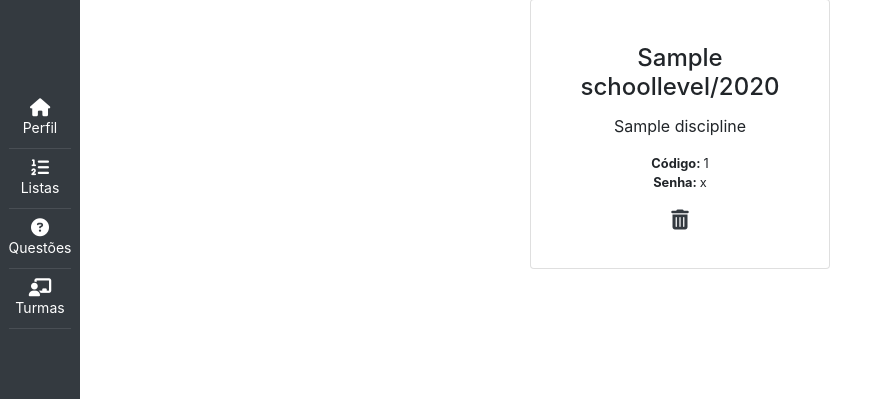
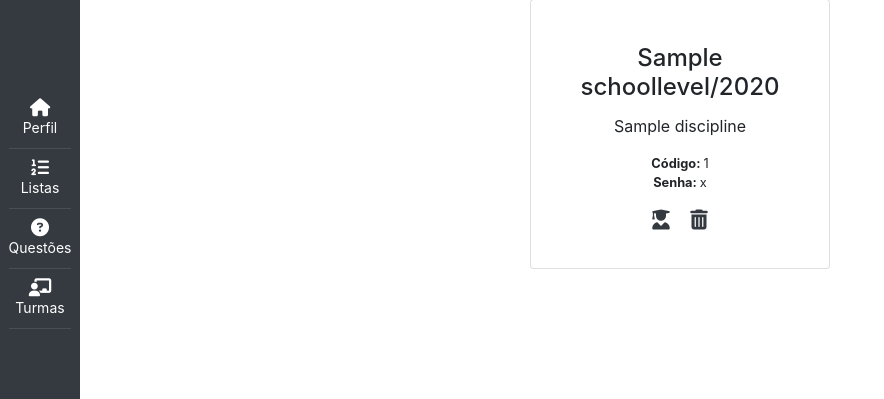
Before and after one commit to GeovanaRamos/chausant, a Django app: page /schoolclass in a window 1280 px wide. Shown: the part 145-544 px from the top of the page, without its empty margins (0-884 px from the left). Run offline with Django 3.2, Linux system fonts and the light colour scheme; a user stored in the database is signed in; tables that the repository leaves empty hold one stand-in row (values such as "Sample post"); some libraries are stand-ins or nearby versions.

Commit message:
Adding view/path/template to list students from school_class

```diff
--- a/web/questionnaire/urls.py
+++ b/web/questionnaire/urls.py
@@ -20,5 +20,6 @@ urlpatterns = [
     path('signup', views.SignUp.as_view(), name='sign_up'),
     path('signin', LoginView.as_view(template_name='registration/sign_in.html'), name='sign_in'),
     path('profile/<pk>', views.UserDetail.as_view(), name="user_detail"),
-    path('profile/update/<pk>', views.UserUpdate.as_view(), name="user_update")
+    path('profile/update/<pk>', views.UserUpdate.as_view(), name="user_update"),
+    path('students/<school_class_pk>', views.SchoolClassStudentList.as_view(), name="student_list")
 ]
--- a/web/questionnaire/views.py
+++ b/web/questionnaire/views.py
@@ -5,7 +5,7 @@ from django.http import JsonResponse
 from django.views.generic import ListView, DetailView
 from django.views.generic.edit import CreateView, UpdateView, DeleteView
 from django.views.generic import View
-from .models import Questionnaire, Quiz, Alternative, SchoolClass, User, QuizResult
+from .models import Questionnaire, Quiz, Alternative, SchoolClass, User, QuizResult, Student
 from .forms import QuestionnaireForm, QuizInlineFormSet, CustomUserCreationForm, SchoolClassForm
 from django.contrib.auth.mixins import LoginRequiredMixin
 from .decorators import student_required, teacher_required
@@ -219,3 +219,13 @@ class UserUpdate(LoginRequiredMixin, UpdateView):
     model = User
     fields = ('full_name', 'email')
     login_url = reverse_lazy('sign_in')
+
+
+@method_decorator([teacher_required], name='dispatch')
+class SchoolClassStudentList(LoginRequiredMixin, ListView):
+    login_url = reverse_lazy('sign_in')
+    model = Student
+
+    def get_queryset(self):
+        school_class = SchoolClass.objects.get(pk=self.kwargs.get('school_class_pk'))
+        return school_class.student_set.all().order_by('user__full_name')
--- a/web/templates/questionnaire/schoolclass_list.html
+++ b/web/templates/questionnaire/schoolclass_list.html
@@ -31,8 +31,11 @@
                 <strong>Senha: </strong>{{school_class.password}}
               </p>
             </small>
+            <a title="Ver alunos" href="{% url 'student_list' school_class.pk %}">
+              <i class="fas fa-user-graduate fa-lg mr-2"></i>
+            </a>
             <a href="#" class="delete" title="Deletar Turma" data-href="{% url 'schoolclass_delete' school_class.pk %}">
-              <i class="fas fa-trash-alt fa-lg"></i>
+              <i class="fas fa-trash-alt fa-lg ml-2"></i>
             </a>
           {% endif %}
         </li>
```
